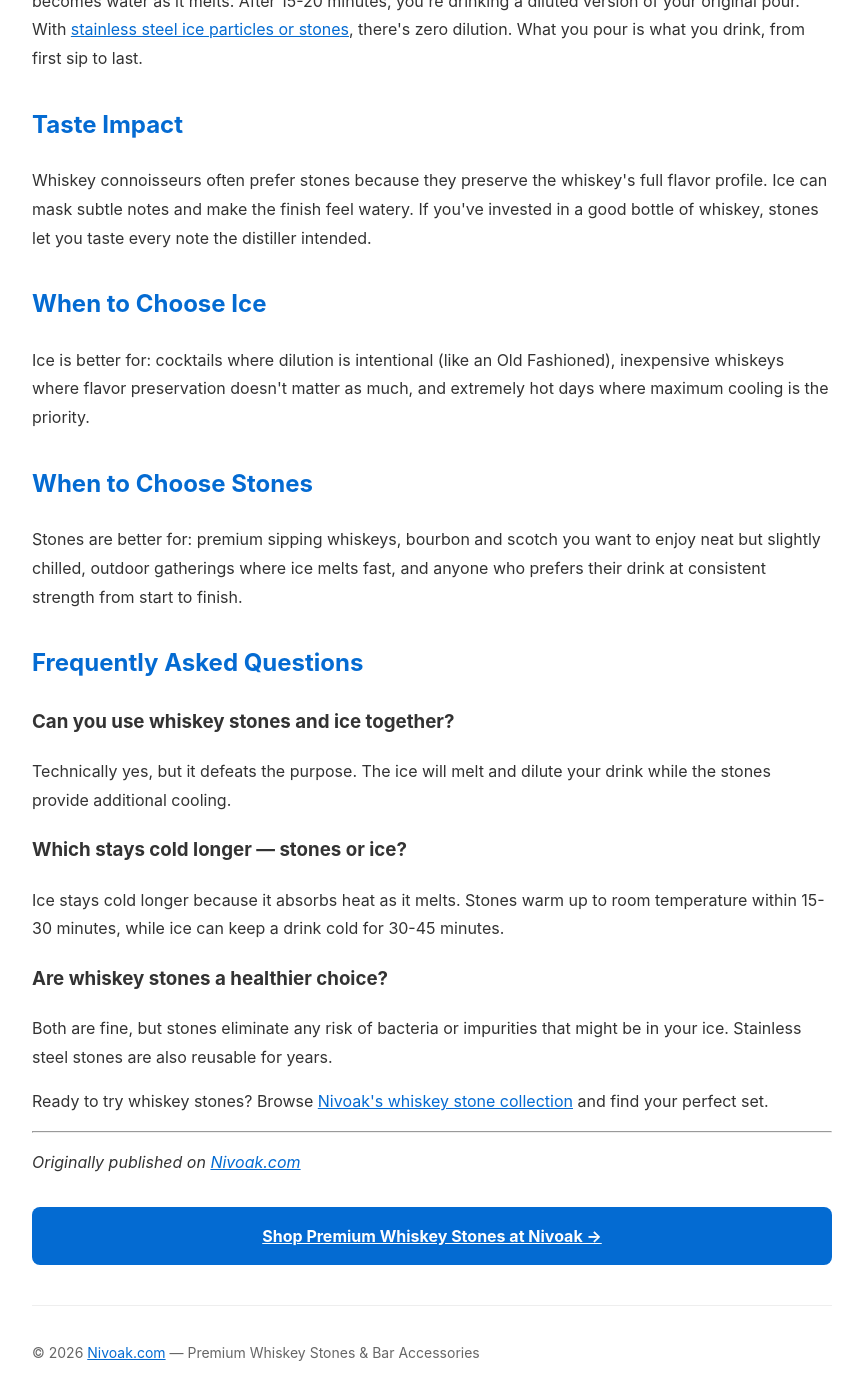
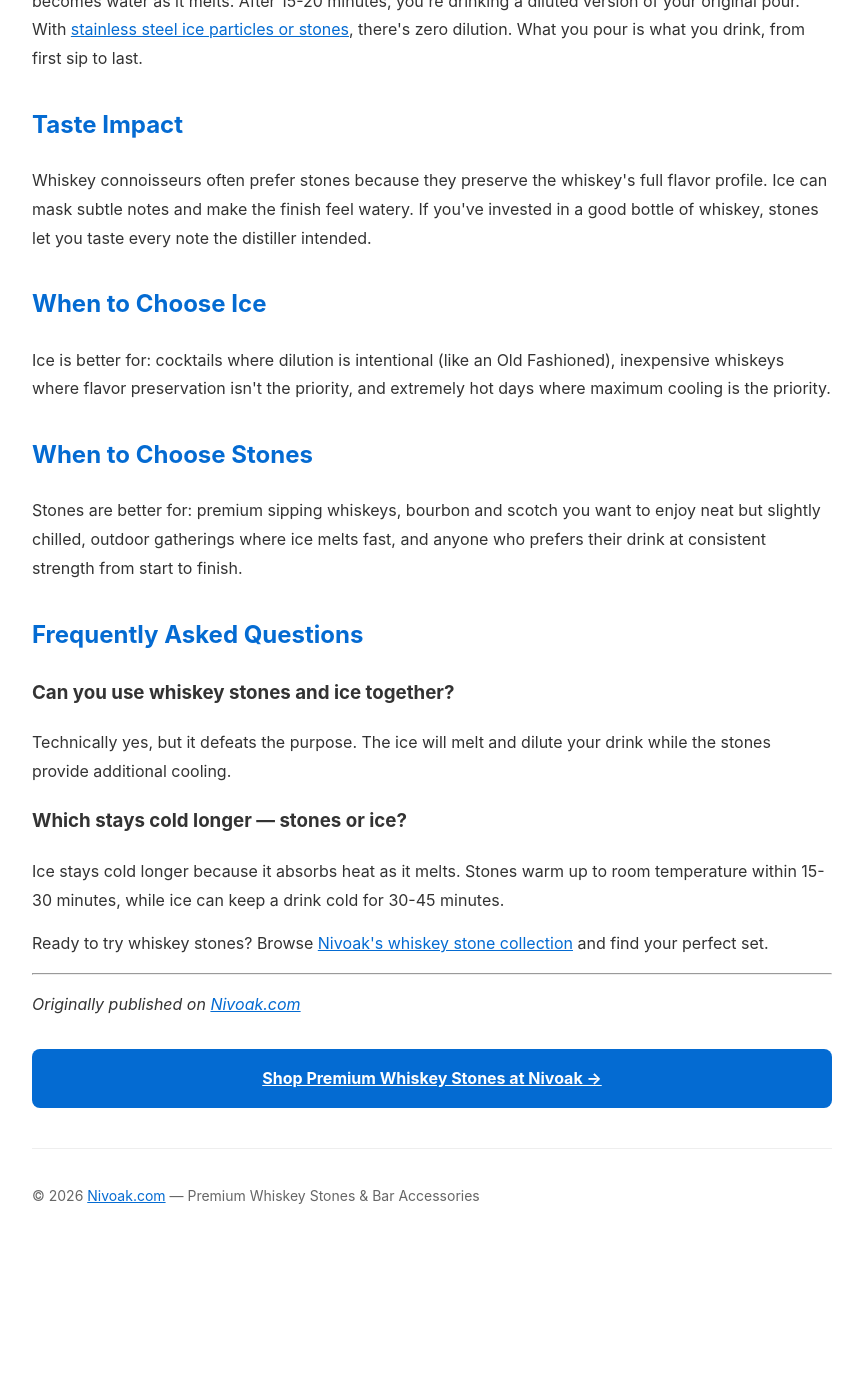
Before and after one commit to keikiqiu/nivoak-blog, a Jekyll site: the page built from _posts/2026-07-09-whiskey-stones-vs-ice-cubes.md, in a window 1280 px wide and 1400 px high, scrolled down 709 px. Shown: the whole window, without its empty margins (208-1071 px from the left). Built offline with Jekyll 4.4.1, drawn with Linux system fonts in a browser that asks for light colours; after the commit the page ends 1951 px from its top, so only the background shows below that.

```diff
--- a/_posts/2026-07-09-whiskey-stones-vs-ice-cubes.md
+++ b/_posts/2026-07-09-whiskey-stones-vs-ice-cubes.md
@@ -3,7 +3,6 @@
 date: 2026-07-09
 layout: default
 ---
-
 <p>The short answer: ice cubes chill faster and colder, but whiskey stones keep your drink's flavor intact. If you're drinking a premium whiskey where taste matters most, stones win. If you want your drink ice-cold on a hot day, ice is the better choice. Let's break down the differences so you can decide what's right for you.</p>
 
 <p>This is one of the most common questions among whiskey drinkers. Both methods have passionate fans, and both have real trade-offs. Here's an honest comparison.</p>
@@ -18,7 +17,7 @@
 <p>Whiskey connoisseurs often prefer stones because they preserve the whiskey's full flavor profile. Ice can mask subtle notes and make the finish feel watery. If you've invested in a good bottle of whiskey, stones let you taste every note the distiller intended.</p>
 
 <h2>When to Choose Ice</h2>
-<p>Ice is better for: cocktails where dilution is intentional (like an Old Fashioned), inexpensive whiskeys where flavor preservation doesn't matter as much, and extremely hot days where maximum cooling is the priority.</p>
+<p>Ice is better for: cocktails where dilution is intentional (like an Old Fashioned), inexpensive whiskeys where flavor preservation isn't the priority, and extremely hot days where maximum cooling is the priority.</p>
 
 <h2>When to Choose Stones</h2>
 <p>Stones are better for: premium sipping whiskeys, bourbon and scotch you want to enjoy neat but slightly chilled, outdoor gatherings where ice melts fast, and anyone who prefers their drink at consistent strength from start to finish.</p>
@@ -30,10 +29,6 @@
 <h3>Which stays cold longer — stones or ice?</h3>
 <p>Ice stays cold longer because it absorbs heat as it melts. Stones warm up to room temperature within 15-30 minutes, while ice can keep a drink cold for 30-45 minutes.</p>
 
-<h3>Are whiskey stones a healthier choice?</h3>
-<p>Both are fine, but stones eliminate any risk of bacteria or impurities that might be in your ice. Stainless steel stones are also reusable for years.</p>
-
 <p>Ready to try whiskey stones? Browse <a href="https://nivoak.com/shop/">Nivoak's whiskey stone collection</a> and find your perfect set.</p>
-
 ---
-*Originally published on [Nivoak.com](https://nivoak.com/?p=2782)*
+*Originally published on [Nivoak.com](https://nivoak.com/?p=2798)*
```
